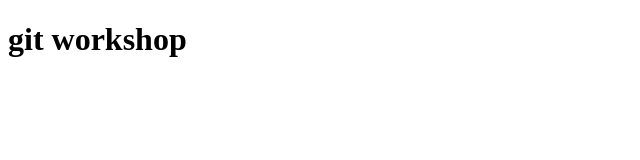
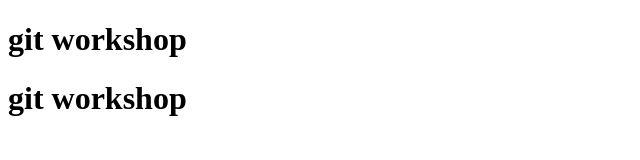
Before and after one commit to mohammadalimulla313-debug/gitworkshop, a plain HTML site: page index.html in a window 1280 px wide. Shown: the whole page, without its empty margins (0-640 px from the left). Drawn offline with Linux system fonts and the light colour scheme.

Commit message:
first commit

```diff
--- a/index.html
+++ b/index.html
@@ -7,5 +7,6 @@
 </head>
 <body>
     <h1>git workshop</h1>
+    <h1>git workshop</h1>
 </body>
 </html>
```
